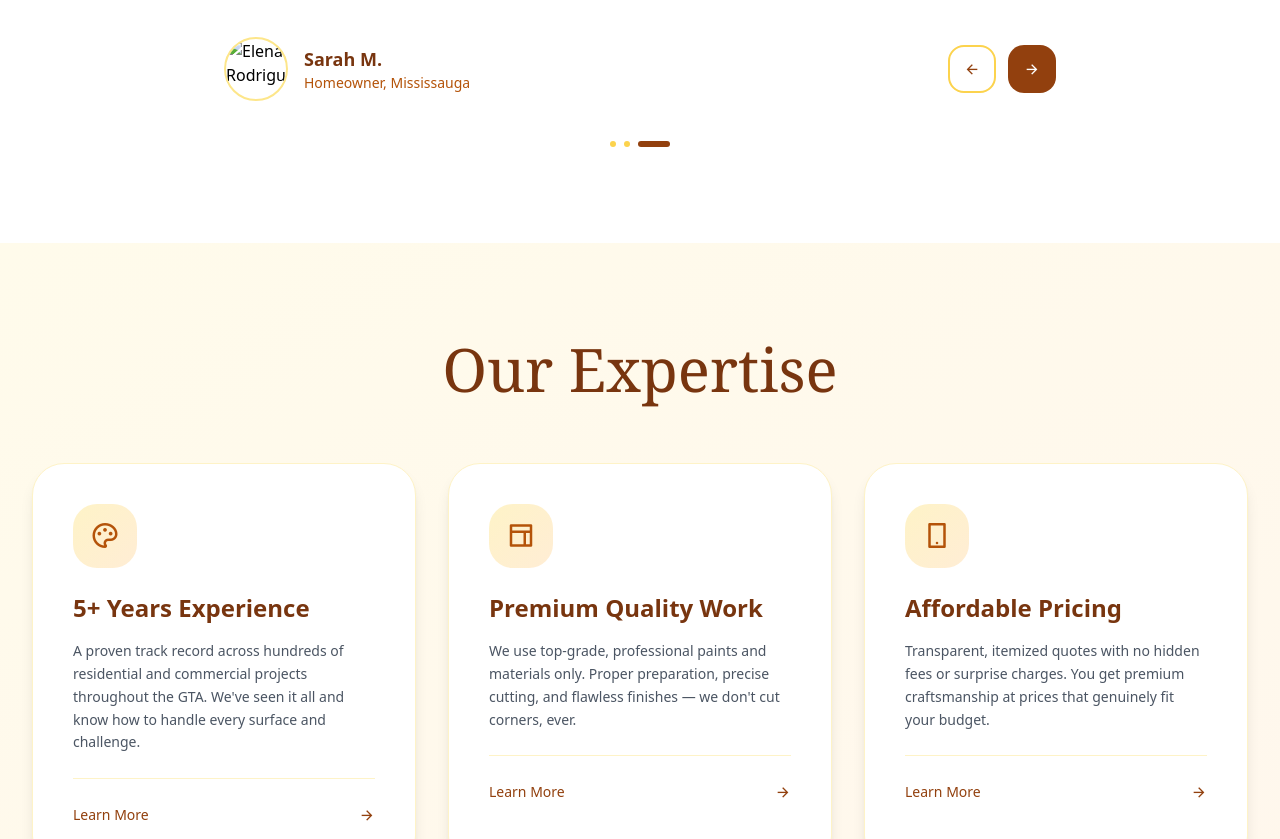
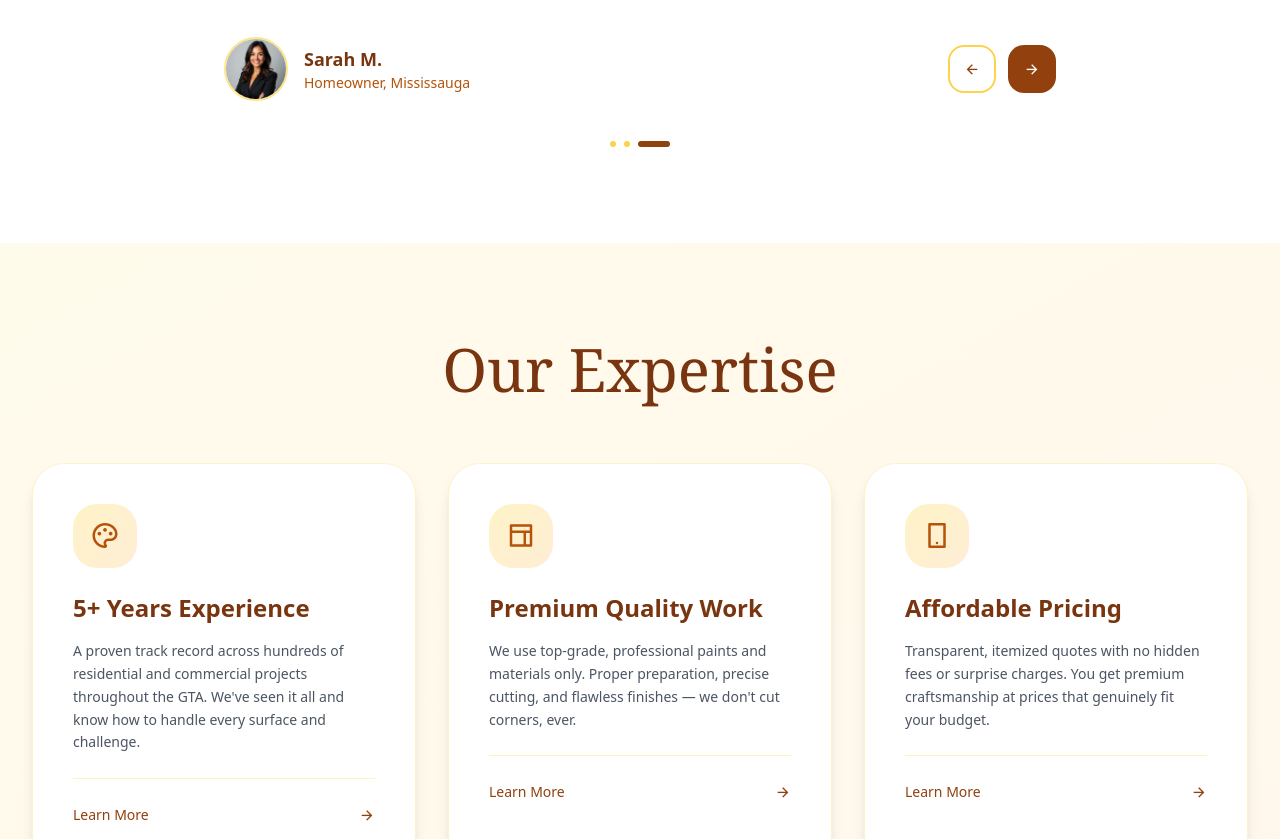
Before and after one commit to techgram-ca/exclusive-painting, a plain HTML site: page index.html in a window 1280 px wide. Shown: the part 3961-4800 px from the top of the page. Drawn offline with nearby package versions, Linux system fonts and the light colour scheme.

Commit message:
index update

```diff
--- a/index.html
+++ b/index.html
@@ -190,7 +190,7 @@
                 </div>
                 <div class="flex items-center justify-between">
                     <div class="flex items-center gap-4">
-                        <div class="w-16 h-16 rounded-full overflow-hidden border-2 border-amber-200"><img alt="Elena Rodriguez" class="w-full h-full object-cover" src="images/review1.jpeg"></div>
+                        <div class="w-16 h-16 rounded-full overflow-hidden border-2 border-amber-200"><img alt="Elena Rodriguez" class="w-full h-full object-cover" src="images/review1.jpg"></div>
                         <div>
                             <div class="font-semibold text-lg text-amber-900">Sarah M.</div>
                             <div class="text-sm text-amber-700">Homeowner, Mississauga</div>
```
